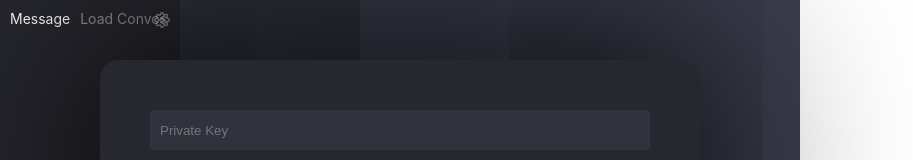
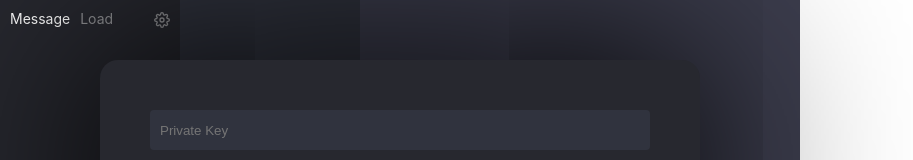
Before and after one commit to dev-matthew/hackfs2022, a React (Create React App) app in the folder chrome-react-seo-extension/: page / in a window 1280 px wide. Shown: the top 160 px of the page, without its empty margins (0-913 px from the left). Built offline with nearby package versions, Linux system fonts and the light colour scheme; the HTML template or start-up script is replaced by a standard one.

Commit message:
Added function

```diff
--- a/chrome-react-seo-extension/src/App.js
+++ b/chrome-react-seo-extension/src/App.js
@@ -53,7 +53,7 @@ export default function App() {
   async function getConversations() {
     try {
       const convos = await xmtp.conversations.list();
-      console.log(convos)
+      console.log(convos);
       // var addresses = [];
       // var i = 0;
       // for (const convo of await convos.messages()) {
@@ -77,10 +77,8 @@ export default function App() {
       var messages = [];
       var i = 0;
       for (const message of await convo.messages()) {
-        if (message.senderAddress == xmtp.address) {
           messages[i] = message;
           i += 1;
-        }
       }
 
       messages.forEach(function(item) {
@@ -180,10 +178,11 @@ export default function App() {
             }}>Message</span>
           <span className="LeftNavHeaderOption"
             onClick={() => {
+              getConversations()
             }}
             style={{
               color: activeLeft === 1 ? "white" : "rgba(255,255,255,0.5)"
-            }}>Load Convos</span>
+            }}>Load</span>
           <FiSettings className="OpenSettings Icon"
             onClick={() => {
               setActiveLeft(3);
@@ -195,7 +194,7 @@ export default function App() {
         </div>
       </div>
       <div className="MiddleNav">
-        <ul id="addresses"></ul>
+        <ul id="messages"></ul>
       </div>
     </div>
   );
```
Also changed, not shown: chrome-react-seo-extension/public/Relay.jpeg, chrome-react-seo-extension/public/manifest.json, 3 other files (tests, documents, lock files or other folders).
